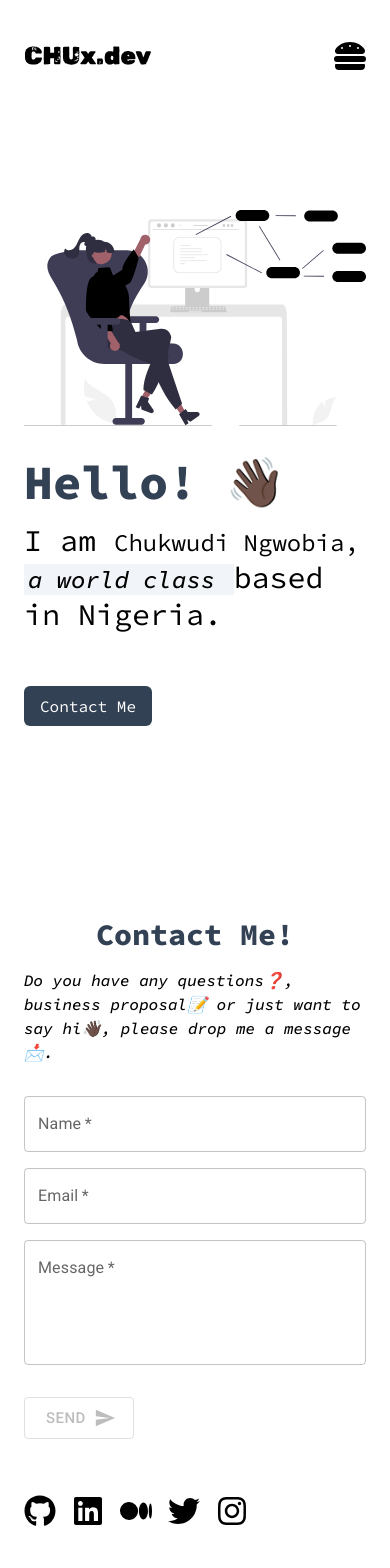
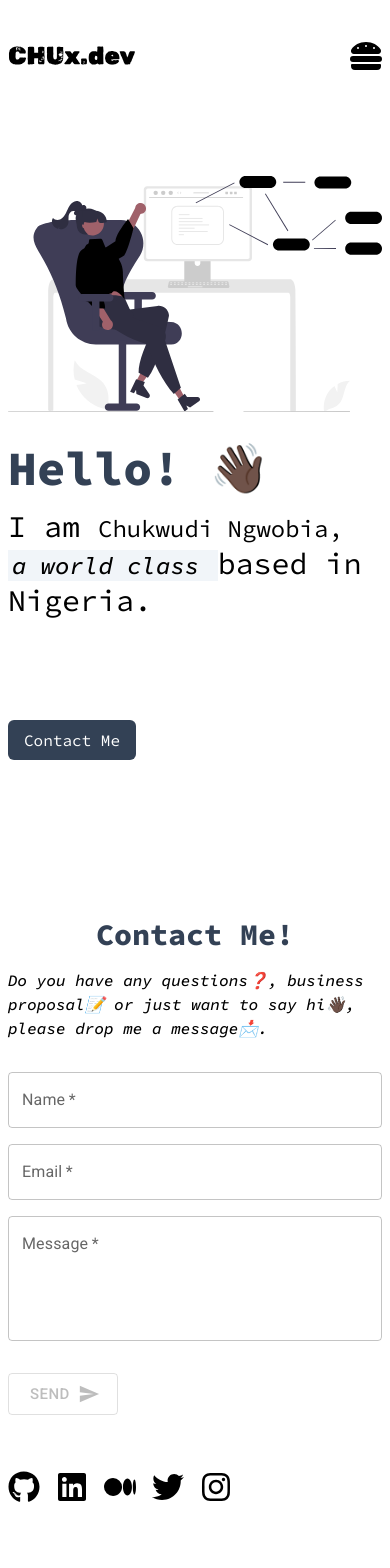
Before and after one commit to chuxmykel/chux.dev, a React (Vite) app: page / in a window 390 px wide. Shown: the top 1568 px of the page. Built offline with nearby package versions, Linux system fonts and the light colour scheme.

Commit message:
fix padding for smaller screens

```diff
--- a/src/components/ContactMeForm.tsx
+++ b/src/components/ContactMeForm.tsx
@@ -111,14 +111,14 @@ export function ContactMeForm() {
   return (
     <div className="flex flex-col items-center w-full" id="contact-me">
       <h3 className="font-extrabold text-3xl text-slate-700">Contact Me!</h3>
-      <p className="p-4 font-medium italic">
+      <p className="max-sm:px-0 p-4 font-medium italic">
         Do you have any questions❓, business proposal📝 or just want to say
         hi👋🏿, please drop me a message📩.
       </p>
       <div className="mb-10 w-full">
         <form
           onSubmit={handleSubmit}
-          className="w-full flex flex-col gap-4 p-4"
+          className="w-full flex flex-col gap-4 max-sm:px-0 p-4"
         >
           <TextField
             label="Name"
--- a/src/components/Footer.tsx
+++ b/src/components/Footer.tsx
@@ -6,11 +6,11 @@ export function Footer() {
     <>
       <ContactMeForm />
 
-      <div className="px-4">
+      <div className="max-sm:px-0 px-4">
         <SocialLinks />
       </div>
 
-      <div className="mt-28 text-right px-4 pb-4">
+      <div className="mt-28 max-sm:text-left text-right max-sm:px-0 px-4 pb-4">
         <p>
           <span className="text-xl">&copy;</span> Ngwobia, Chukwudi Mike{" "}
           {new Date().getFullYear()}
--- a/src/components/IntroductionWithCarousel.tsx
+++ b/src/components/IntroductionWithCarousel.tsx
@@ -56,7 +56,7 @@ export function IntroductionWithCarousel() {
     });
   }
   return (
-    <div className="flex flex-col items-start gap-5 min-w-full h-48">
+    <div className="flex flex-col items-start gap-5 min-w-full max-sm:h-60 h-52">
       <div className="min-w-full min-h-full">
         <h1 className="text-5xl font-extrabold text-slate-700 mb-4">
           Hello! 👋🏿
--- a/src/components/Nav.tsx
+++ b/src/components/Nav.tsx
@@ -21,7 +21,7 @@ export function Nav() {
   }
   return (
     <>
-      <header className="px-4 md:hidden">
+      <header className="max-sm:px-0 px-4 md:hidden">
         <div className="flex justify-between items-center">
           <Logo />
           <button onClick={toggleMenu}>
@@ -30,7 +30,7 @@ export function Nav() {
           </button>
         </div>
         {showMenu && (
-          <nav className="mt-2 absolute right-0 w-auto" onClick={toggleMenu}>
+          <nav className="mt-2 absolute -right-2 w-auto" onClick={toggleMenu}>
             <Menu menuItems={menuItems} />
           </nav>
         )}
--- a/src/pages/index.tsx
+++ b/src/pages/index.tsx
@@ -7,11 +7,11 @@ export function Home() {
     <>
       <div className="h-screen flex items-center">
         <div className="w-full md:flex items-center">
-          <div className="px-4 py-8 md:px-2 md:py-0 md:w-1/2 md:h-1/2 md:order-2">
+          <div className="max-sm:px-0 px-4 py-8 md:px-2 md:py-0 md:w-1/2 md:h-1/2 md:order-2">
             <SoftwareEngineerSVG />
           </div>
 
-          <div className="px-4 md:px-2 mb-40 md:mb-0 md:order-1 md:w-[50%]">
+          <div className="max-sm:px-0 px-4 md:px-2 mb-40 md:mb-0 md:order-1 md:w-[50%]">
             <IntroductionWithCarousel />
           </div>
         </div>
```
